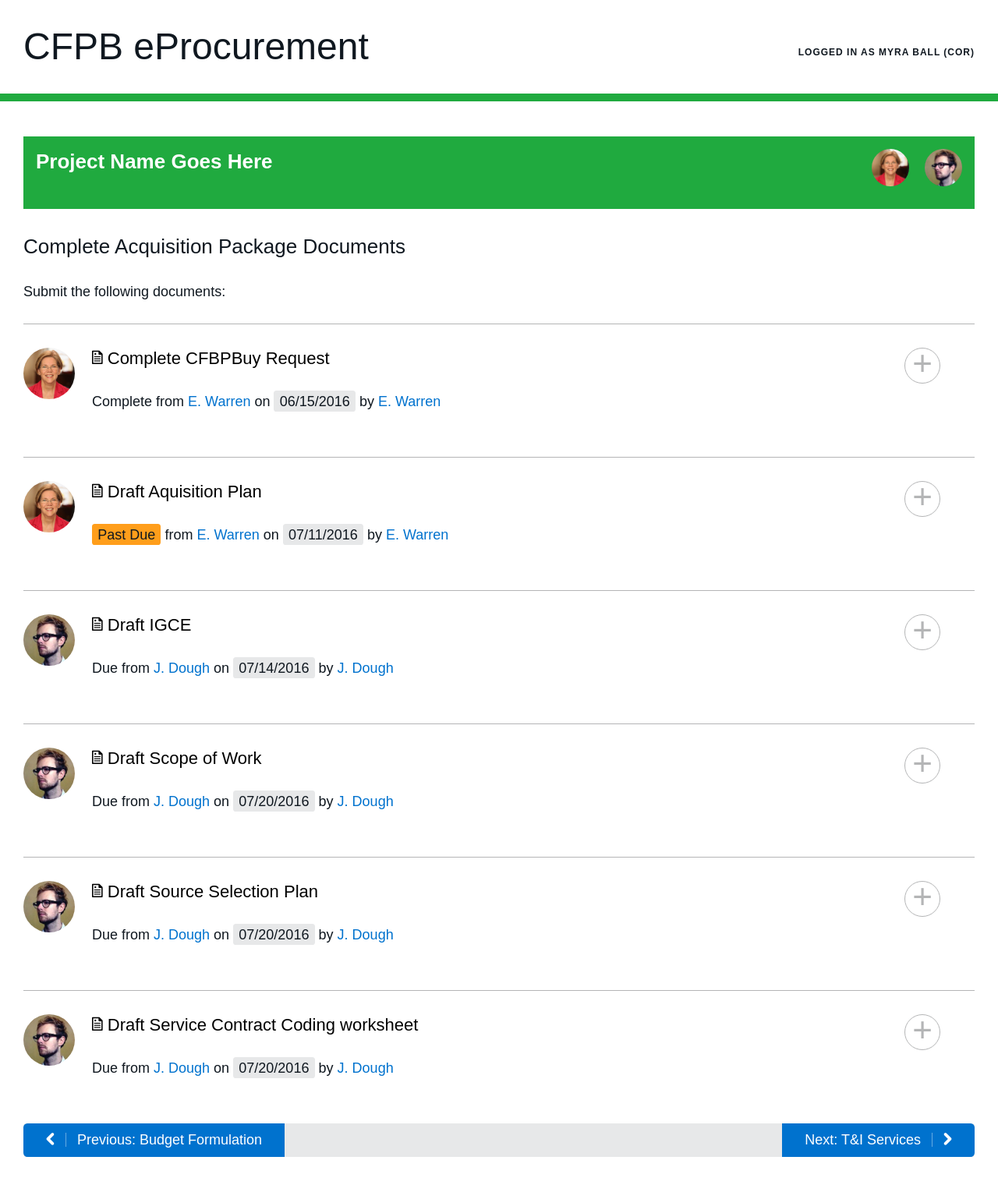
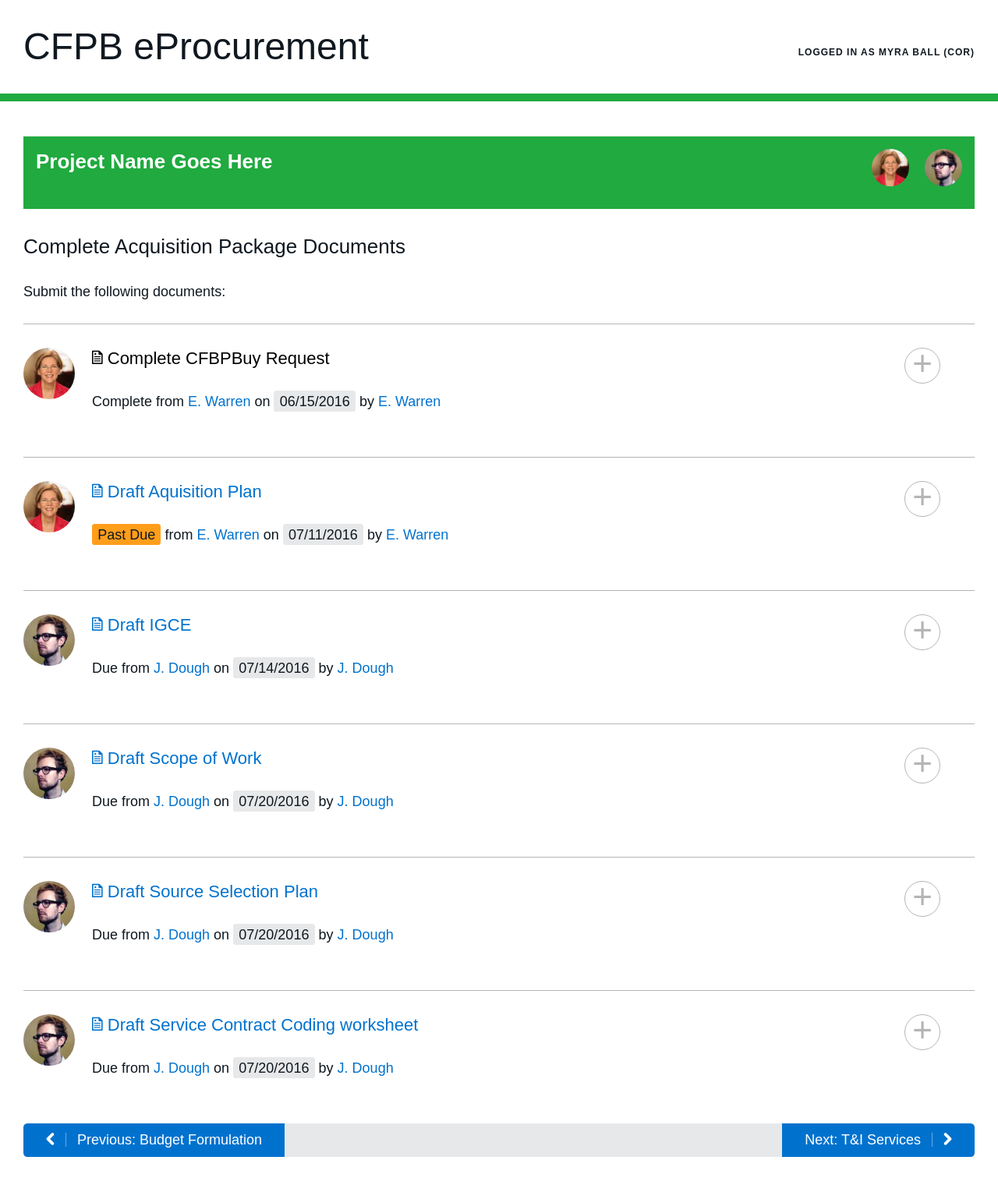
Before and after one commit to 18F/cfpb-eprocurement, a Jekyll site: the page built from checklist/index.html, in a window 1280 px wide. Shown: the whole page at 78% size. Built offline with Jekyll 4.4.1, drawn with Linux system fonts in a browser that asks for light colours.

Commit message:
colors, hidden

```diff
--- a/_sass/prototypes/_checklist.scss
+++ b/_sass/prototypes/_checklist.scss
@@ -66,7 +66,7 @@
       border: 0;
       padding: 0;
 
-      &::after {
+      &::before {
         border-radius: 1em;
         border: 1px solid;
         color: $gray-40;
@@ -81,9 +81,13 @@
         width: 1em;
       }
 
-      &[aria-expanded=true]::after {
+      &[aria-expanded=true]::before {
         content: "-";
       }
+    }
+
+    &:not([data-status="complete"]) button[role=tab] {
+      color: $pacific;
     }
   }
 
--- a/checklist/index.html
+++ b/checklist/index.html
@@ -39,8 +39,11 @@
       </h4>
     </div>
 
-    <div role="tabpanel" id="{{ content_slug }}">
+    <div role="tabpanel" aria-hidden="true" id="{{ content_slug }}">
       <h5>History</h5>
+      {% if milestone.history.size == 0 %}
+      <p>This milestone has no history.</p>
+      {% else %}
       <ol>
         {% for item in milestone.history %}
         <li{% if item.status %} data-status="{{ item.status }}"{% endif %}>
@@ -54,6 +57,7 @@
         </li>
         {% endfor %}
       </ol>
+      {% endif %}
     </div>
   </section>
   {% endfor %}
```
Also changed, not shown: other parts of checklist/index.html (+0 -6 lines).
